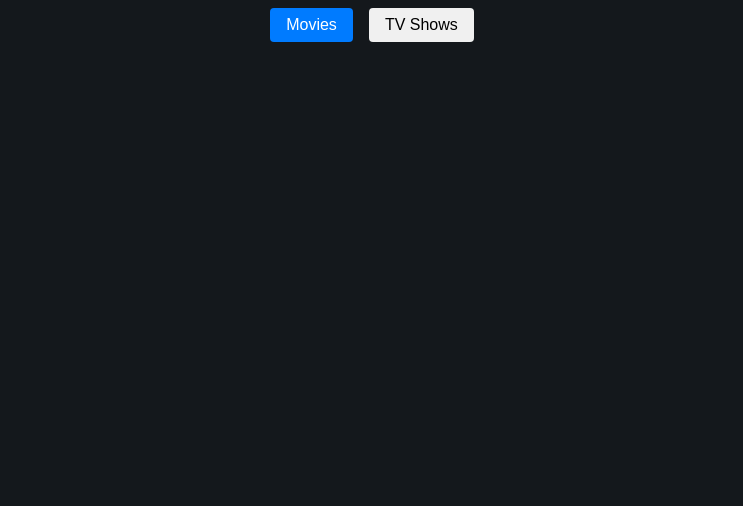
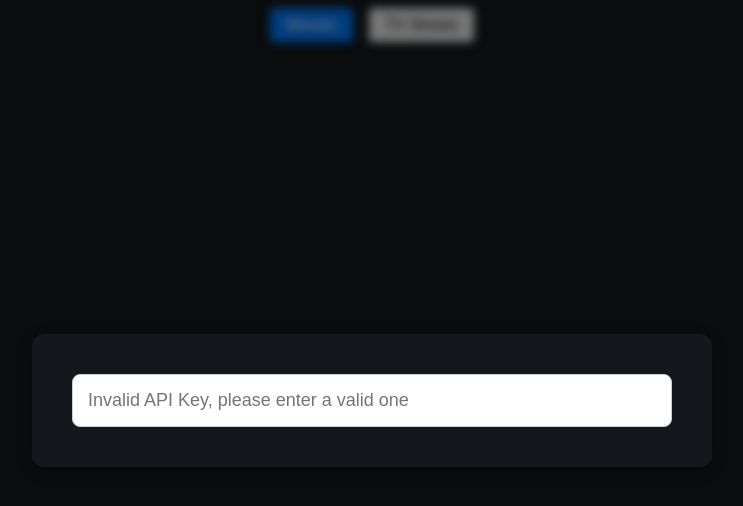
Before and after one commit to Pazl27/tv-tracker, a Vue app in the folder gui/: page / in a window 1280 px wide. Shown: the top 506 px of the page, without its empty margins (268-1011 px from the left). Built offline with nearby package versions, Linux system fonts and the light colour scheme.

Commit message:
pop up when wrong api key

```diff
--- a/gui/src/App.vue
+++ b/gui/src/App.vue
@@ -1,24 +1,84 @@
 <template>
   <div>
-    <TabBar :activeTab="activeTab" @tab-switched="switchTab" />
-    <MovieGrid v-if="activeTab === 'movies'" />
-    <TvShowGrid v-if="activeTab === 'tvShows'" />
+    <div v-if="showApiKeyInput" class="overlay">
+      <div class="api-key-input-container">
+        <input
+          type="text"
+          v-model="apiKey"
+          placeholder="Invalid API Key, please enter a valid one"
+          @keyup.enter="saveApiKey"
+          class="api-key-input"
+        />
+      </div>
+    </div>
+    <div :class="{ blurred: showApiKeyInput }">
+      <TabBar :activeTab="activeTab" @tab-switched="switchTab" />
+      <MovieGrid v-if="activeTab === 'movies'" />
+      <TvShowGrid v-if="activeTab === 'tvShows'" />
+    </div>
   </div>
 </template>
 
 <script lang="ts" setup>
-import { ref } from 'vue';
+import { ref, onMounted } from 'vue';
+import { invoke } from "@tauri-apps/api/core";
 import MovieGrid from './components/MovieGrid.vue';
 import TvShowGrid from './components/TvShowGrid.vue';
 import TabBar from './components/TabBar.vue';
 
 const activeTab = ref('movies');
+const showApiKeyInput = ref(false);
+const apiKey = ref('');
 
-// Function to switch between tabs
 const switchTab = (tab: string) => {
   activeTab.value = tab;
 };
+
+const saveApiKey = async () => {
+  showApiKeyInput.value = false;
+};
+
+onMounted(async () => {
+  const isValid = await invoke('valid_key').catch(() => false);
+  if (!isValid) {
+    showApiKeyInput.value = true;
+  }
+});
 </script>
 
-<style>
+<style scoped>
+.overlay {
+  position: fixed;
+  top: 0;
+  left: 0;
+  width: 100%;
+  height: 100%;
+  background: rgba(0, 0, 0, 0.5);
+  display: flex;
+  justify-content: center;
+  align-items: center;
+  z-index: 1000;
+}
+
+.api-key-input-container {
+  background: var(--background-color);
+  padding: 40px;
+  border-radius: 12px;
+  box-shadow: 0 4px 20px rgba(0, 0, 0, 0.2);
+  width: 600px;
+  text-align: center;
+}
+
+.api-key-input {
+  width: 100%;
+  padding: 15px;
+  font-size: 18px;
+  border: 1px solid #ccc;
+  border-radius: 8px;
+  box-sizing: border-box;
+}
+
+.blurred {
+  filter: blur(5px);
+}
 </style>
--- a/gui/src/assets/css/colors.css
+++ b/gui/src/assets/css/colors.css
@@ -3,4 +3,5 @@
   --color-background-dark: #f0f0f0;
   --color-border: #fff;
   --color-border-hover: #009D1A;
+  --background-color: #14181C;
 }
--- a/gui/src/assets/css/global.css
+++ b/gui/src/assets/css/global.css
@@ -1,4 +1,4 @@
 body {
   font-family: Arial, sans-serif;
-  background-color: #14181C;
+  background-color: var(--background-color);
 }
```
Also changed, not shown: 2 other files (tests, documents, lock files or other folders).
